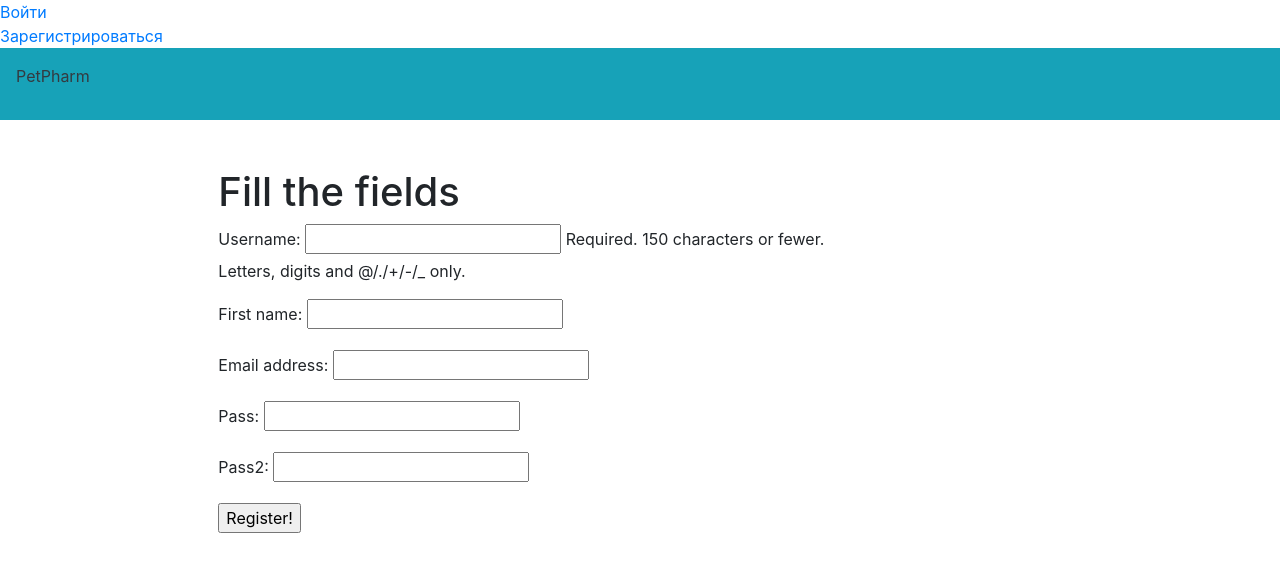
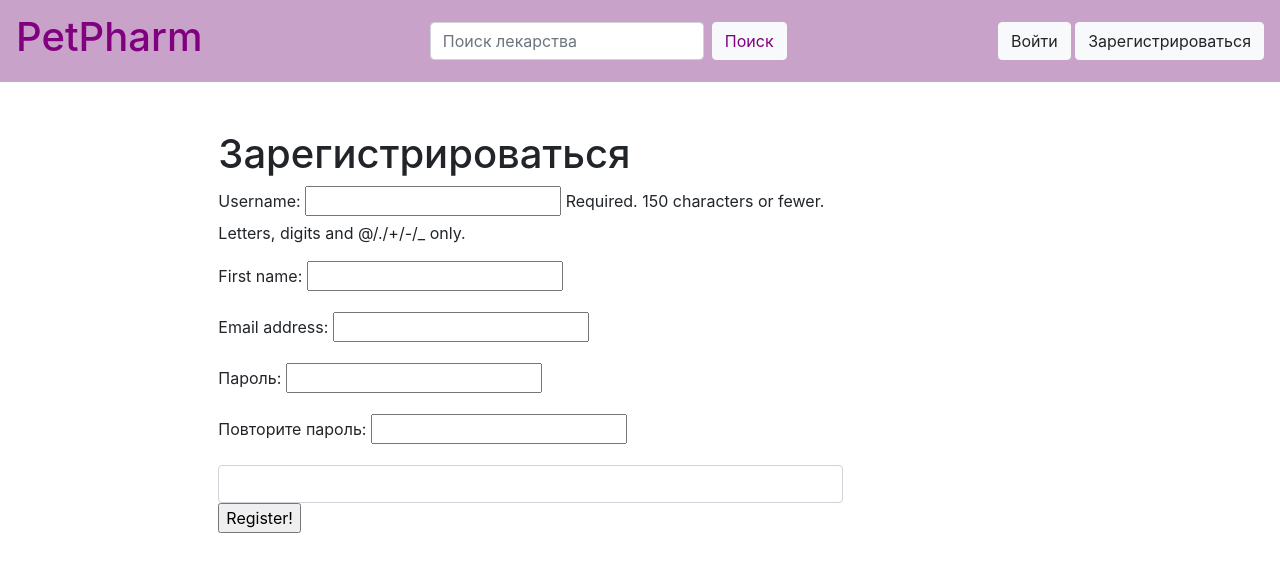
Before and after one commit to lenakotishova/PetPharm, a Django app: page /register/ in a window 1280 px wide. Shown: the top 572 px of the page. Run offline with Django 3.2, Linux system fonts and the light colour scheme; parts of the project's set-up code (start-up, migrations or seed data) failed here and were passed over; some libraries are stand-ins or nearby versions.

Commit message:
Commit 6. Before creation

```diff
--- a/PetPharm/settings.py
+++ b/PetPharm/settings.py
@@ -36,7 +36,9 @@ INSTALLED_APPS = [
     'django.contrib.messages',
     'django.contrib.staticfiles',
     'bootstrap4',
+    'crispy_forms',
 ]
+CRISPY_TEMPLATE_PACK = 'bootstrap4'
 
 MIDDLEWARE = [
     'django.middleware.security.SecurityMiddleware',
--- a/project/forms.py
+++ b/project/forms.py
@@ -18,8 +18,8 @@ class MedicineForm(forms.ModelForm):
 
 
 class UserRegistrationForm(forms.ModelForm):
-    password = forms.CharField(label='Pass', widget=forms.PasswordInput)
-    password2 = forms.CharField(label='Pass2', widget=forms.PasswordInput)
+    password = forms.CharField(label='Пароль', widget=forms.PasswordInput)
+    password2 = forms.CharField(label='Повторите пароль', widget=forms.PasswordInput)
 
     class Meta:
         model = User
@@ -30,3 +30,15 @@ class UserRegistrationForm(forms.ModelForm):
         if cd['password'] != cd['password2']:
             raise forms.ValidationError('bad password')
         return cd['password']
+
+
+class UserEditForm(forms.ModelForm):
+    class Meta:
+        model = User
+        fields = ('first_name', 'email')
+
+
+class ProfileEditForm(forms.ModelForm):
+    class Meta:
+        model = models.Profile
+        fields = ('birth', 'photo')
--- a/project/templates/base.html
+++ b/project/templates/base.html
@@ -6,25 +6,33 @@
 <!DOCTYPE html>
 <html lang="en">
 <head>
-<meta charset="UTF-8">
-<title>{% block title %} PetPharm {% endblock %}</title>
-<link href="{% static "style.css" %}" rel="stylesheet">
+    <meta charset="UTF-8">
+    <header>
 
+        <nav class="navbar navbar-light" style="background-color: #c8a2c8;">
+            <a class="navbar-brand" href="{% url 'project:all_medicines' %}" style="color: #800080">
+                <h1> PetPharm </h1> </a>
+
+            <form class="form-inline my-2 my-lg-0" action="{% url 'project:all_medicines' %}">
+                <input class="form-control mr-sm-2" type="Поиск лекарства" placeholder="Поиск лекарства" aria-label="Поиск лекарства" name="Поиск лекарства по названию или описанию">
+                <button class="btn btn-light" type="submit" style="color: #800080">Поиск</button>
+            </form>
+            {% if request.user.is_authenticated %}
+                <div>
+                    <a href="{% url "project:profile" %}" class="btn btn-light">Мой профиль</a>
+                    <a href="{% url "project:logout" %}" class="btn btn-light">Выйти </a>
+                </div>
+
+            {% else %}
+                <div>
+                    <a href="{% url "project:login" %}" class="btn btn-light">Войти </a>
+                    <a href="{% url "project:register" %}" class="btn btn-light">Зарегистрироваться </a>
+                </div>
+            {% endif %}
+        </nav>
+    </header>
 </head>
 <body>
-<header>
-{% if request.user.is_authenticated %}
-<a href="{% url "project:logout" %}">Выйти </a>
-<a href="{% url "project:profile" %}">Мой профиль </a>
-{% else %}
-<a href="{% url "project:login" %}">Войти </a><br>
-<a href="{% url "project:register" %}">Зарегистрироваться </a><br>
-{% endif %}
-</header>
-
-<div class="p-3 mb-2 bg-info text-dark">
-<p class="fst-italic">PetPharm</p>
-</div>
 
 
 <div class="container-flex mt-5">
@@ -68,6 +76,7 @@
     </div>
 </div>
 
+
 </div>
 </body>
 </html>
--- a/project/templates/register.html
+++ b/project/templates/register.html
@@ -1,13 +1,18 @@
 {% extends 'base.html' %}
+{% load crispy_forms_tags %}
 
 {% block title %}
-Register user
+Зарегистрироваться
 {% endblock %}
 
 {% block body %}
-        <h1>Fill the fields</h1>
+        <h1>Зарегистрироваться</h1>
         <form action="." method="post">
             {{ form.as_p }}
+            <div class="form.as_p">
+              <input type="text" class="form-control" placeholder="" aria-label="" aria-describedby="basic-addon1">
+
+            </div>
             {% csrf_token %}
             <input type="submit" value="Register!">
         </form>
--- a/project/templates/registration/password_reset_form.html
+++ b/project/templates/registration/password_reset_form.html
@@ -3,11 +3,11 @@
 {% block title %}Reset your password{% endblock %}
 
 {% block body %}
-  <h1>Forgot your password?</h1>
-  <p>Enter your e-mail address to obtain a new password.</p>
+  <h1>Забыли пароль?</h1>
+  <p>Введите адрес Вашей электронной почты.</p>
   <form action="." method="post">
     {{ form.as_p }}
     {% csrf_token %}
-    <p><input type="submit" value="Send e-mail"></p>
+      <button type="submit" value="Send e-mail" class="btn btn-lg btn-light">Восстановить!</button>
   </form>
 {% endblock %}
--- a/project/urls.py
+++ b/project/urls.py
@@ -1,11 +1,12 @@
 from django.urls import path, include
 from django.conf import settings
 from django.conf.urls.static import static
-from . import views
+from .views import *
 from django.contrib.auth import views as auth_views
 from django.urls import reverse_lazy
 from django.views.generic import TemplateView
 from django.contrib.auth.views import LogoutView
+
 
 class MyHackedView(auth_views.PasswordResetView):
     success_url = reverse_lazy('project:password_reset_done')
@@ -14,10 +15,10 @@ class MyHackedView(auth_views.PasswordResetView):
 app_name = 'project'
 
 urlpatterns = [
-    path('', views.all_medicines, name='all_medicines'),
-    path('<int:y>/<int:m>/<int:d>/<slug:slug>/', views.detailed_medicine,
+    path('', all_medicines, name='all_medicines'),
+    path('<int:y>/<int:m>/<int:d>/<slug:slug>/', detailed_medicine,
          name='detailed_medicine'),
-    path('<int:medicine_id>/share/', views.share_medicine, name='share_medicine'),
+    path('<int:medicine_id>/share/', share_medicine, name='share_medicine'),
     path('login/', auth_views.LoginView.as_view(), name='login'),
     path('logout/', auth_views.LogoutView.as_view(), name='logout'),
 
@@ -27,9 +28,9 @@ urlpatterns = [
         success_url=reverse_lazy('project:password_reset_complete'),
     ), name='password_reset_confirm'),
     path('reset/done/', auth_views.PasswordResetCompleteView.as_view(), name='password_reset_complete'),
-    path('profile/', views.profile, name='profile'),
-    path('register/', views.register, name='register'),
-    path('edit_profile/', views.edit_profile, name='edit_profile'),
+    path('profile/', profile, name='profile'),
+    path('register/', register, name='register'),
+    path('edit_profile/', edit_profile, name='edit_profile'),
 
 ]
 
--- a/project/views.py
+++ b/project/views.py
@@ -3,7 +3,6 @@ from django.shortcuts import get_object_or_404
 from django.shortcuts import render
 from django.core.paginator import Paginator
 from django.shortcuts import redirect
-
 from . import models
 from . import forms
 
```
Also changed, not shown: project/templates/login.html (+23 -1 lines), project/templates/medicines/all_medicines.html (+8 -6 lines), project/templates/registration/login.html (+8 -7 lines), db.sqlite3, project/models.py (line endings or trailing spaces).
